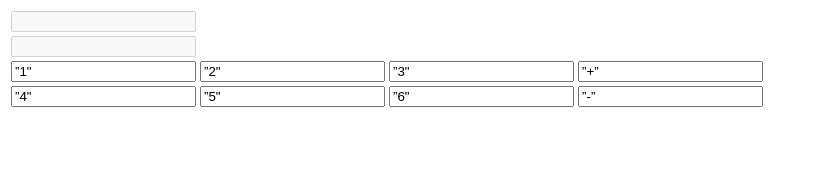
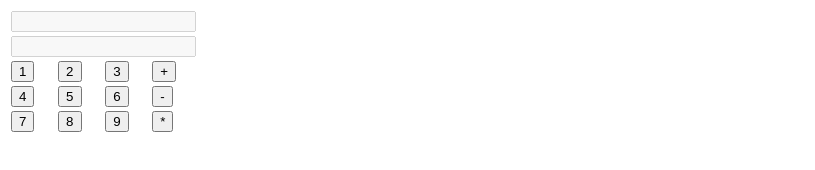
Before and after one commit to uptivuptiz/SKP, a plain HTML site: page Calculator/index.html in a window 1280 px wide. Shown: the whole page, without its empty margins (0-815 px from the left). Drawn offline with Linux system fonts and the light colour scheme.

Commit message:
Added more code in index.html

```diff
--- a/Calculator/index.html
+++ b/Calculator/index.html
@@ -2,6 +2,7 @@
 <html>
 <head>
 	<title>Calculator</title>
+       <script type="text/javascript" src="index.js"></script>
 </head>
 <body>
 
@@ -11,14 +12,14 @@
 
 			<!--First display that shows what was written previosly.-->
 			<tr>
-				<td>
+				<td colspan="4">
 					<input type="text" name="display1" id="display1" disabled>
 				</td>
 			</tr>
 
 			<!--Second and main display that shows what is written at the moment.-->
 			<tr>
-				<td>
+				<td colspan="4">
 					<input type="text" name="display2" id="display2" disabled>
 				</td>
 			</tr>
@@ -27,38 +28,59 @@
 			<tr>
 
               <td>
-              	<input type=”button” name=”one” value=”1" onclick=”calculator.display.value += ‘1’”>
+              	<input type="button" name="one" value="1" onclick="calculator.display.value += ‘1’">
               </td>
 
               <td>
-              	<input type=”button” name=”two” value=”2" onclick=”calculator.display.value += ‘2’”>
+              	<input type="button" name="two" value="2" onclick="calculator.display.value += ‘2’">
               </td>
 
               <td>
-              	<input type=”button” name=”three” value=”3" onclick=”calculator.display.value += ‘3’”>
+              	<input type="button" name="three" value="3" onclick="calculator.display.value += ‘3’">
               </td>
 
               <td>
-              	<input type=”button” class=”operator” name=”plus” value=”+” onclick=”calculator.display.value += ‘+’”>
+              	<input type="button" class="operator" name="plus" value="+" onclick="calculator.display.value += ‘+’">
               </td>
 
               <!--Second row of buttons (or the fourth row overall). This includes the numbers 4 to 6 and the subtraction button.-->
 			<tr>
 
               <td>
-              	<input type=”button” name=”four” value=”4" onclick=”calculator.display.value += ‘4’”>
+              	<input type="button" name="four" value="4" onclick="calculator.display.value += ‘4’">
               </td>
 
               <td>
-              	<input type=”button” name=”five” value=”5" onclick=”calculator.display.value += ‘5’”>
+              	<input type="button" name="five" value="5" onclick="calculator.display.value += ‘5’">
               </td>
 
               <td>
-              	<input type=”button” name=”six” value=”6" onclick=”calculator.display.value += ‘6’”>
+              	<input type="button" name="six" value="6" onclick="calculator.display.value += ‘6’">
               </td>
 
               <td>
-              	<input type=”button” class=”operator” name=”minus” value=”-” onclick=”calculator.display.value += ‘-’”>
+              	<input type="button" class="operator" name="minus" value="-" onclick="calculator.display.value += ‘-’">
+              </td>
+
+           </tr>
+
+           <!--Third row of buttons (or the fifth row overall). This includes the numbers 7 to 9 and the multiplication button.-->
+                     <tr>
+
+              <td>
+                     <input type="button" name="seven" value="7" onclick="calculator.display.value += ‘7’">
+              </td>
+
+              <td>
+                     <input type="button" name="eight" value="8" onclick="calculator.display.value += ‘8’">
+              </td>
+
+              <td>
+                     <input type="button" name="nine" value="9" onclick="calculator.display.value += ‘9’">
+              </td>
+
+              <td>
+                     <input type="button" class="operator" name="multiply" value="*" onclick="calculator.display.value += ‘*’">
               </td>
 
            </tr>
```
